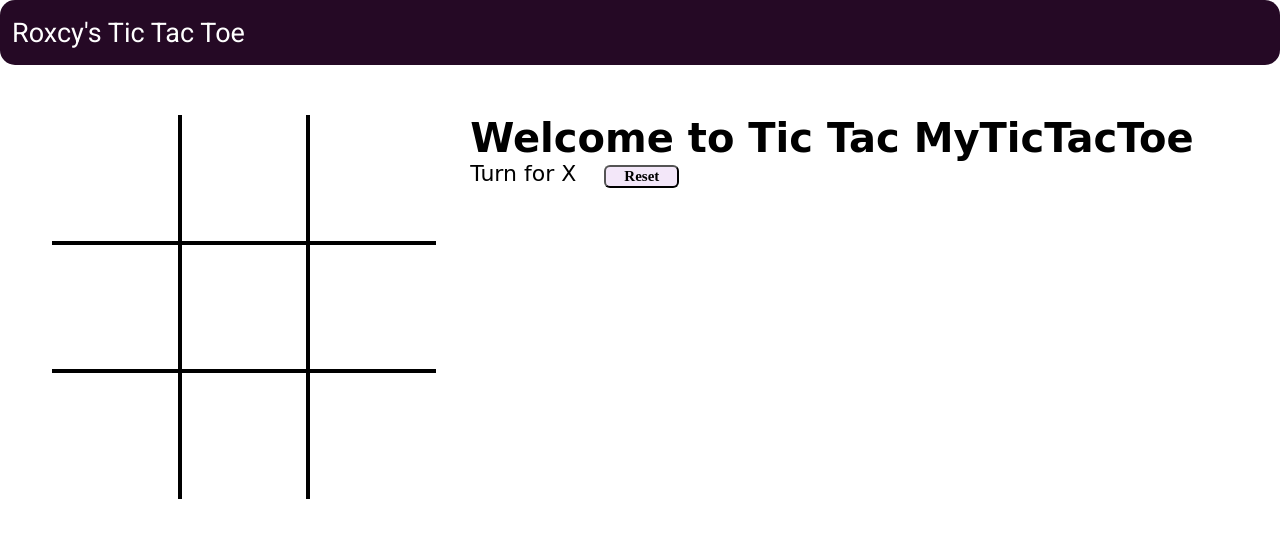
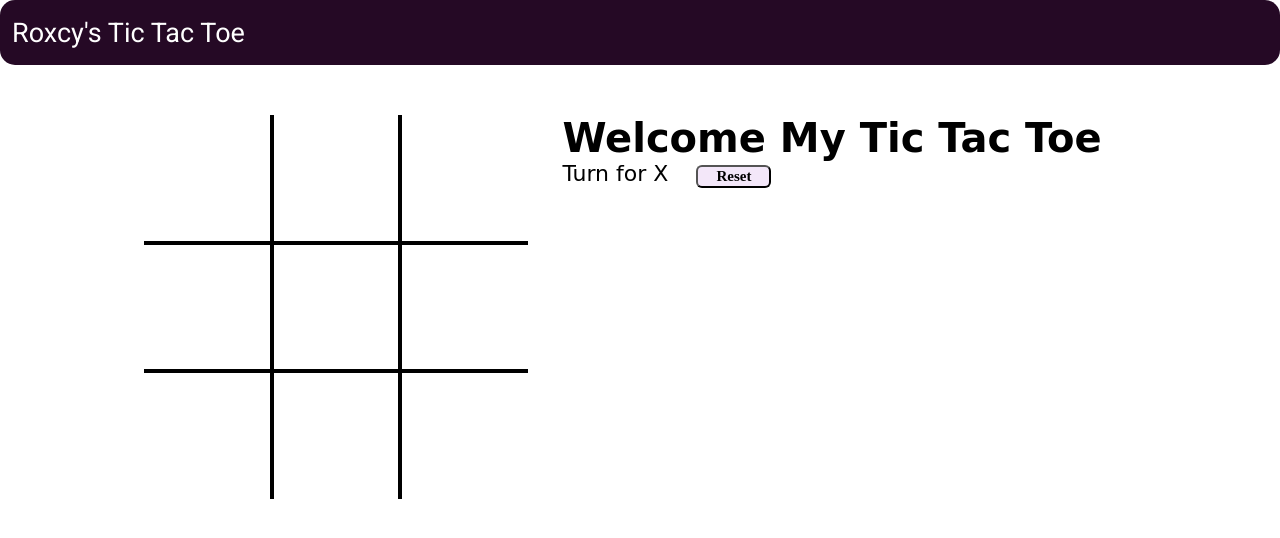
Before and after one commit to Ritesh-Kumar-06/Project---Tic-Tac-Toe, a plain HTML site: page index.html in a window 1280 px wide. Drawn offline with Linux system fonts and the light colour scheme; a web font is replaced by a local one.

Commit message:
Fixed Heading Name

```diff
--- a/index.html
+++ b/index.html
@@ -29,7 +29,7 @@
         <div class="box bb-0 br-0"><span class="boxtext"></span></div>
       </div>
       <div class="gameInfo">
-        <h1>Welcome to Tic Tac MyTicTacToe</h1>
+        <h1>Welcome My Tic Tac Toe</h1>
         <div>
           <span class="info">Turn for X</span>
           <button id="reset">Reset</button>
```
